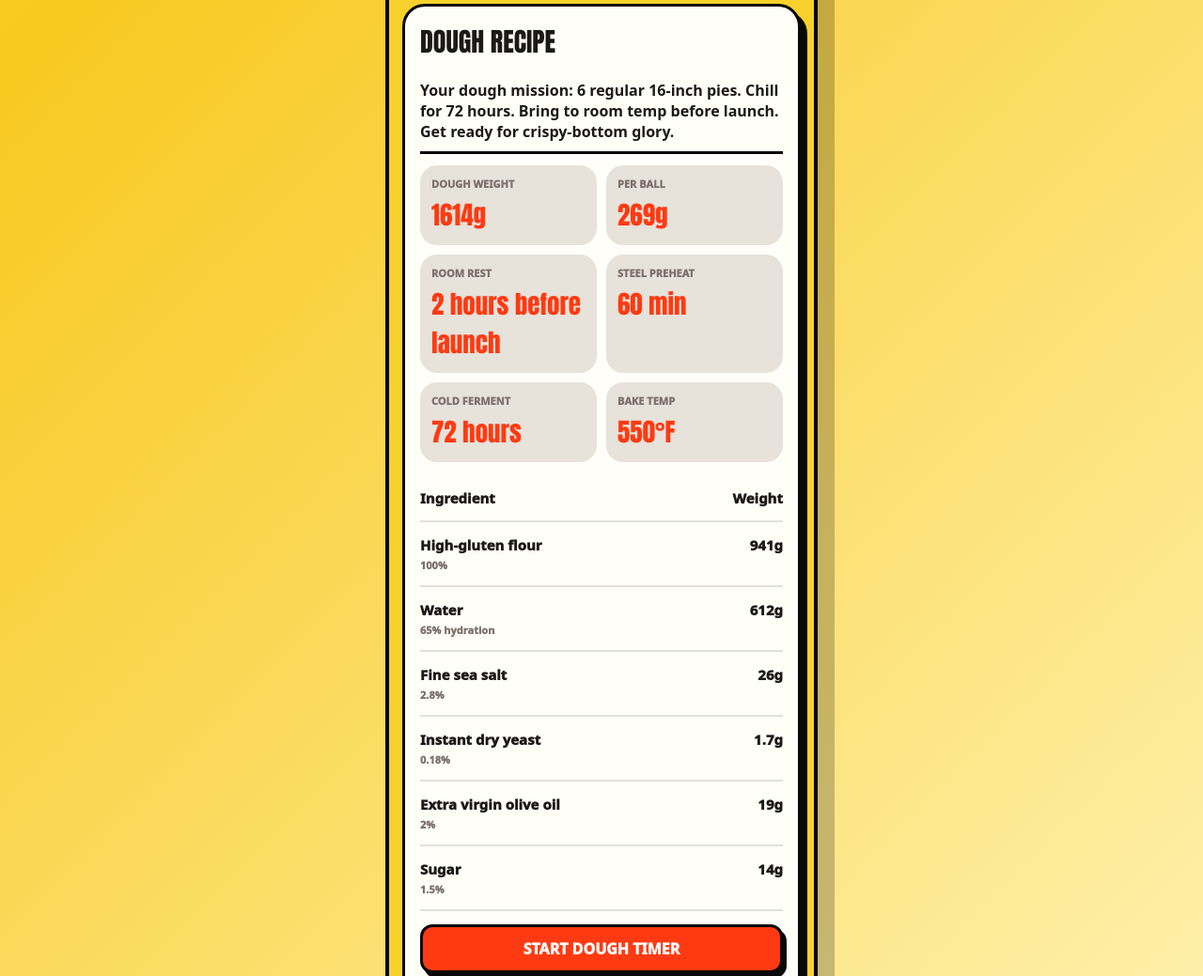
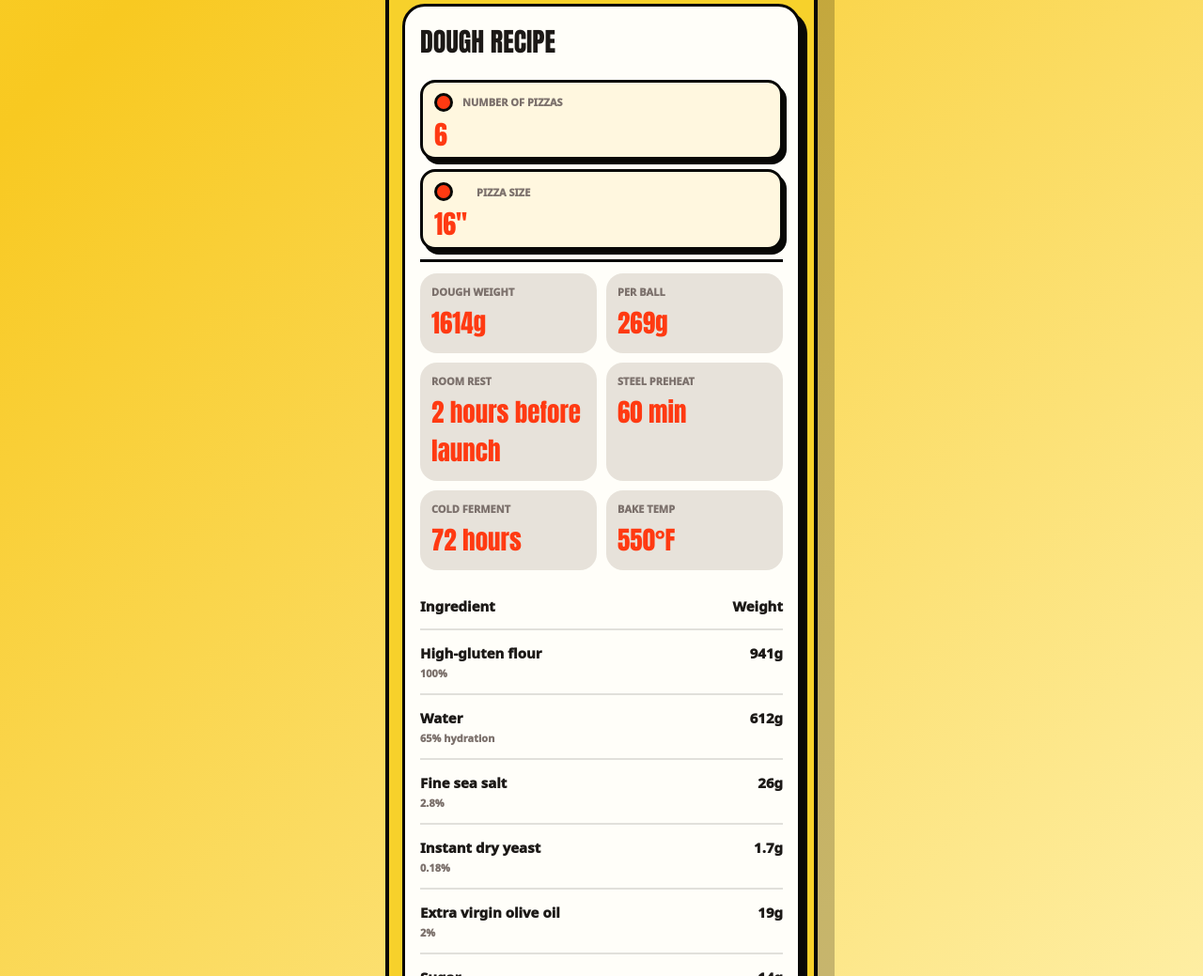
Before and after one commit to bdot54/dough-guy-companion, a website built with Vite: page index.html in a window 1280 px wide. Shown: the part 1435-2474 px from the top of the page at 94% size. Built offline with nearby package versions, Linux system fonts and the light colour scheme.

Commit message:
Update calculator hero and recipe summary

```diff
--- a/app.js
+++ b/app.js
@@ -376,9 +376,9 @@ function renderCalculator() {
       <div class="hero-card">
         <img src="${ASSETS.oneBite}" alt="Dough Guy eating pizza" />
         <div class="hero-content">
-          <span class="eyebrow">Restaurant quality pizza in your oven</span>
-          <h1>No flop jalops.</h1>
-          <p>Your pizza wingman.</p>
+          <span class="eyebrow">Restaurant quality pizza in your home oven</span>
+          <h1>Your Pizza Wingman</h1>
+          <p>Eliminate undercarriage anxiety!</p>
         </div>
       </div>
 
@@ -478,7 +478,16 @@ function renderMission(recipe) {
             <h2>Dough Recipe</h2>
           </div>
         </div>
-        <div class="mission-copy">${recipe.mission}</div>
+        <ul class="mission-bullets" aria-label="Dough recipe summary">
+          <li>
+            <span>Number of pizzas</span>
+            <strong>${state.calc.count}</strong>
+          </li>
+          <li>
+            <span>Pizza size</span>
+            <strong>${state.calc.size}&quot;</strong>
+          </li>
+        </ul>
       </div>
       <div class="results-grid">
         <div class="result-tile"><span>Dough weight</span><strong>${recipe.totalDough}g</strong></div>
@@ -498,9 +507,9 @@ function renderMission(recipe) {
         `).join("")}
       </div>
       <div class="actions">
-        <button class="btn btn-primary" data-action="start-flow" type="button">Start Dough Timer</button>
+        <button class="btn btn-primary" data-action="start-flow" type="button">Start making your pies</button>
         <button class="btn" data-action="save-recipe" type="button">Save Recipe</button>
-        <button class="btn btn-dark" data-action="shop-recipe" type="button">Shop tools for this recipe</button>
+        <button class="btn btn-dark" data-action="shop-recipe" type="button">Add to your pizza toolbox</button>
       </div>
     </section>
   `;
--- a/styles.css
+++ b/styles.css
@@ -483,10 +483,51 @@ input[type="range"]::-moz-range-thumb {
   border-bottom: 3px solid var(--black);
 }
 
-.mission-copy {
-  font-size: 16px;
-  line-height: 1.38;
-  font-weight: 900;
+.mission-bullets {
+  display: grid;
+  gap: 10px;
+  padding: 0;
+  margin: 0;
+  list-style: none;
+}
+
+.mission-bullets li {
+  display: grid;
+  grid-template-columns: auto 1fr;
+  gap: 10px;
+  align-items: center;
+  padding: 11px 12px;
+  border: 3px solid var(--black);
+  border-radius: 16px;
+  background: #fff7df;
+  box-shadow: 4px 5px 0 var(--black);
+}
+
+.mission-bullets li::before {
+  content: "";
+  width: 14px;
+  height: 14px;
+  border: 3px solid var(--black);
+  border-radius: 999px;
+  background: var(--red);
+}
+
+.mission-bullets span {
+  display: block;
+  color: var(--muted);
+  font-size: 11px;
+  font-weight: 950;
+  text-transform: uppercase;
+}
+
+.mission-bullets strong {
+  display: block;
+  margin-top: 1px;
+  color: var(--red);
+  font-family: Impact, "Arial Black", sans-serif;
+  font-size: 28px;
+  line-height: 0.95;
+  letter-spacing: 0;
 }
 
 .results-grid {
```
